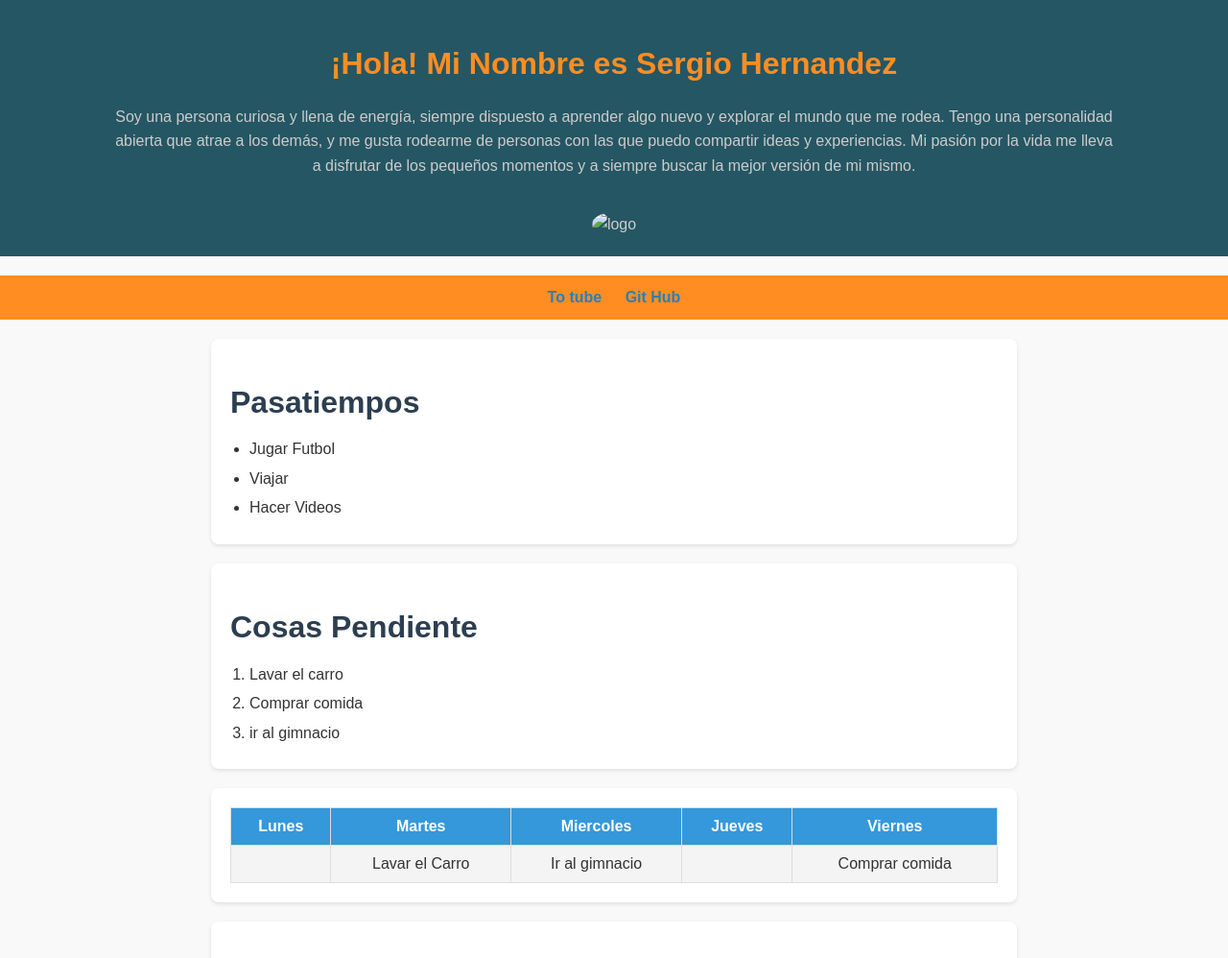
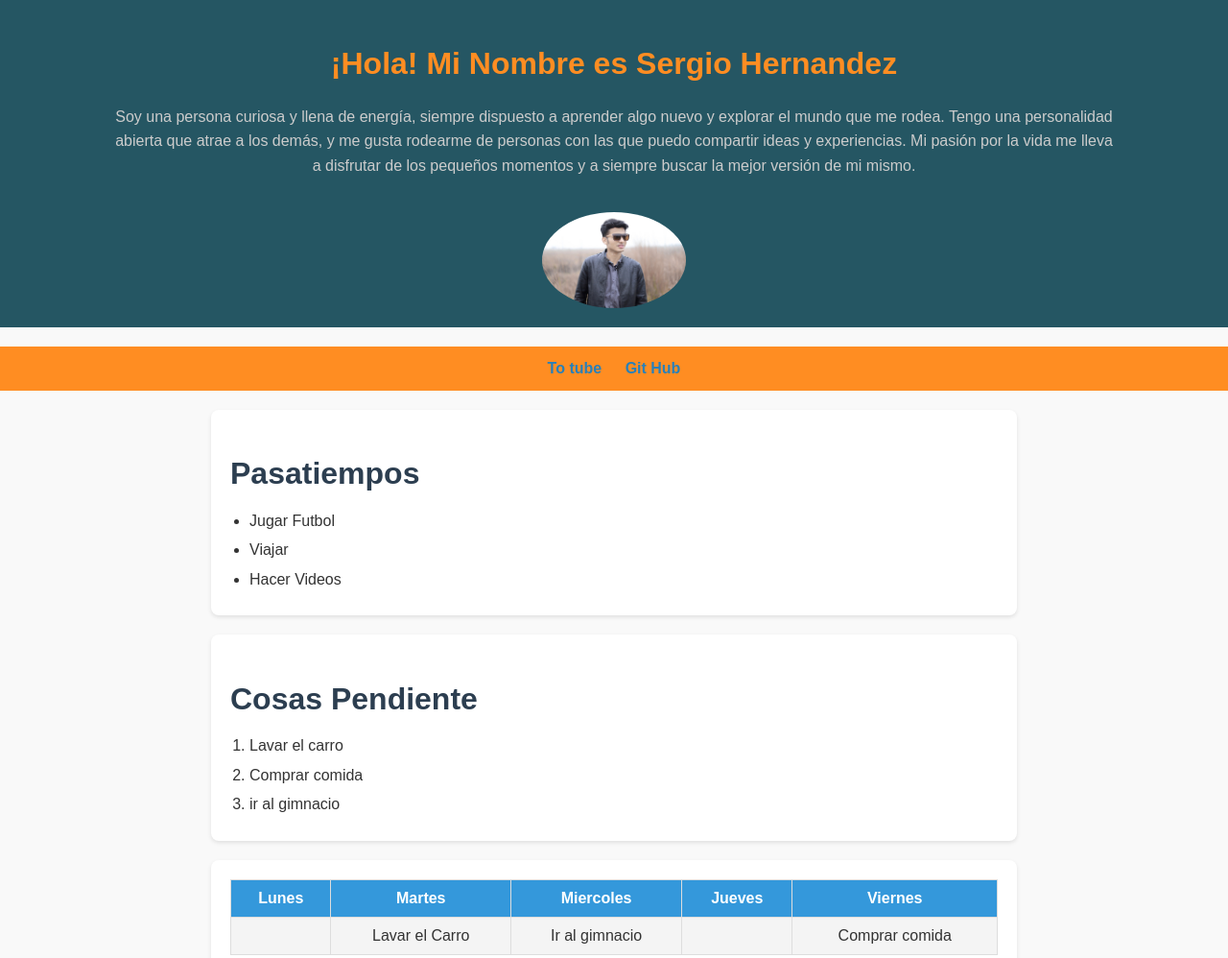
Before and after one commit to sanhmi/entregable4, a plain HTML site: page index.html in a window 1280 px wide. Shown: the top 998 px of the page at 96% size. Drawn offline with Linux system fonts and the light colour scheme; the site is published under a folder, as on GitHub Pages, so addresses that start at the root find nothing.

Commit message:
arregle error de imagen

```diff
--- a/index.html
+++ b/index.html
@@ -17,7 +17,7 @@
             a siempre buscar la mejor versión de mi mismo.
 
         </p>
-        <img src="/yo.jpg" alt="logo">
+        <img src="yo.jpg" alt="logo">
     </div>
     <div id="links">
         <a href="https://www.youtube.com/">To tube</a>
```
